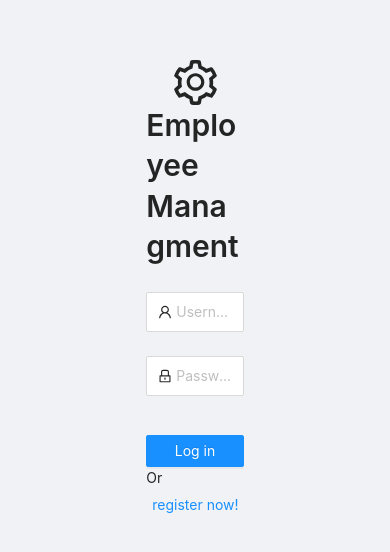
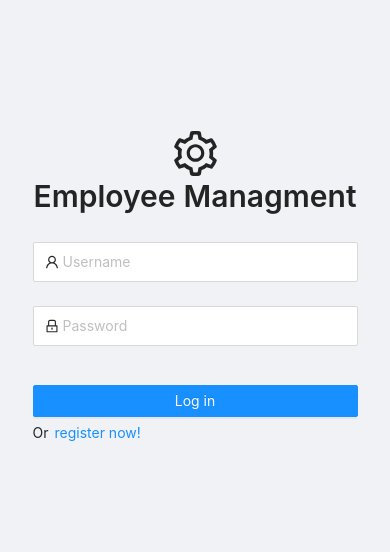
Before and after one commit to alirezaJvh/employee-front, a React (Create React App) app: page / in a window 390 px wide. Shown: the part 120-672 px from the top of the page. Built offline with nearby package versions, Linux system fonts and the light colour scheme.

Commit message:
make responsive login page

```diff
--- a/src/pages/Login/Login.jsx
+++ b/src/pages/Login/Login.jsx
@@ -32,7 +32,7 @@ function Login({ dispatch }) {
         <Row justify='center'
             align='middle'
             className='login-wrapper'>
-            <Col span={6}>
+            <Col xs={{span: 20}} sm={{span: 14}} md={{span: 10}} lg={{span: 8}} xl={{span:6}} xxl={{span: 5}}>
                 <Row justify='center' className='pb-2'>
                     <SettingOutlined
                         style={{fontSize: '45px'}}
```
